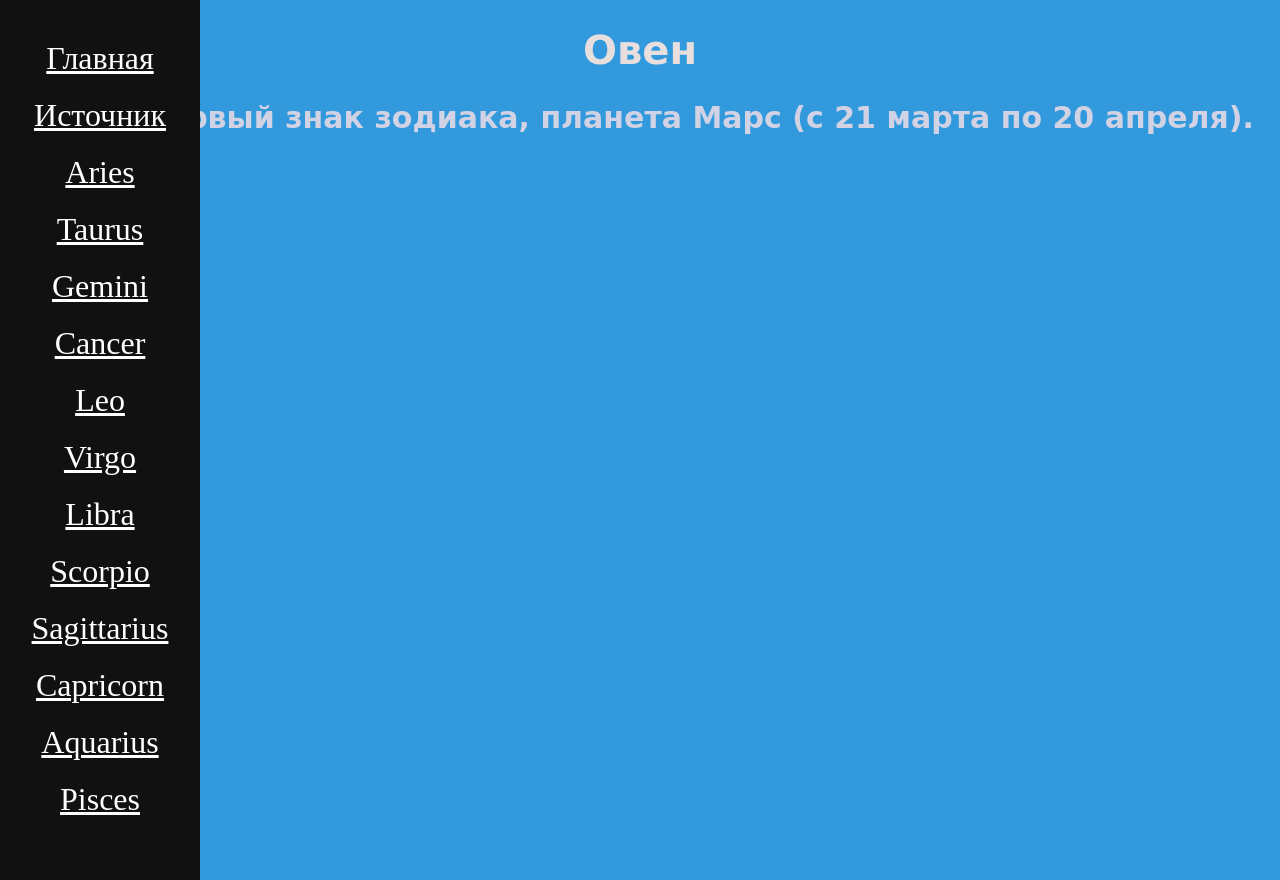
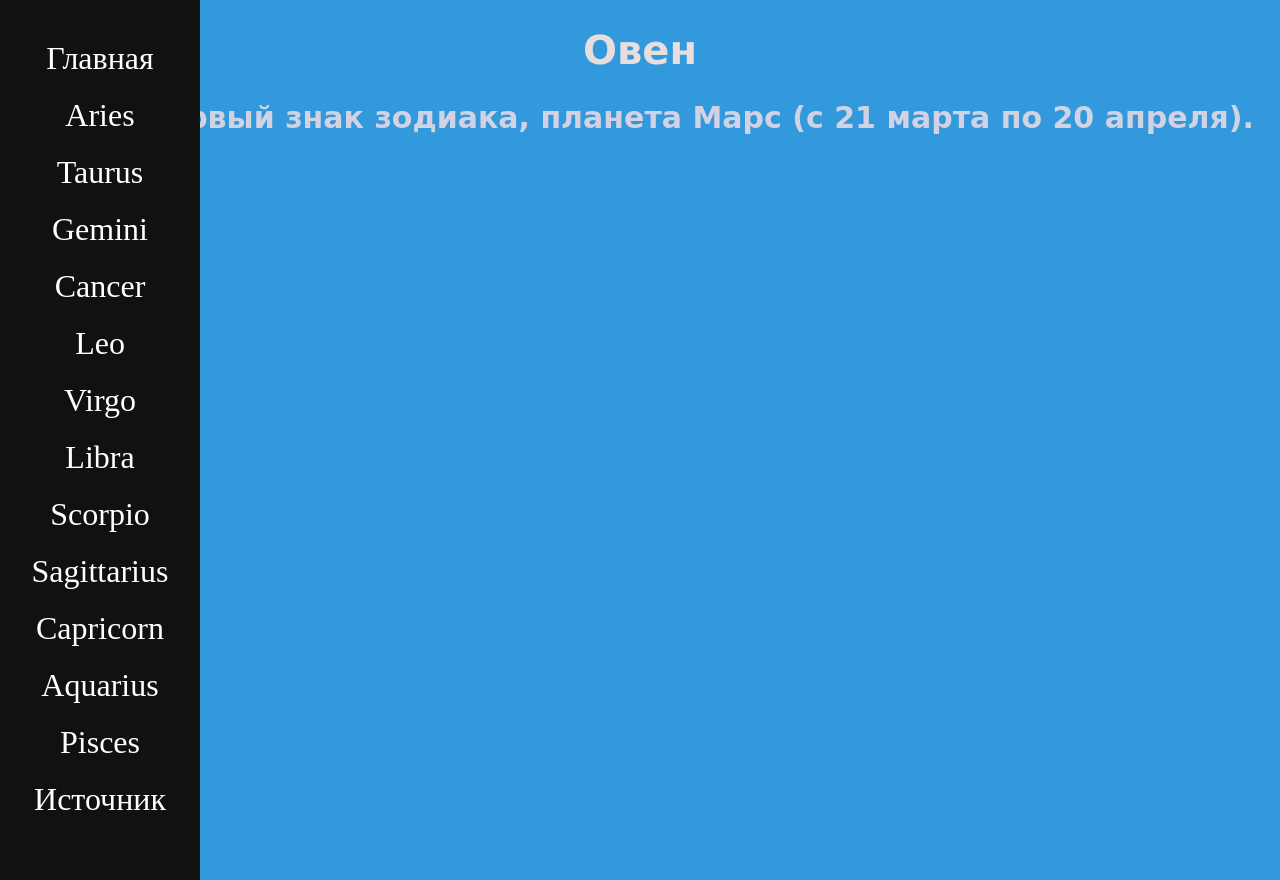
Before and after one commit to ArturZhukovets/horoscope, a Django app: page /horoscope/aries/ in a window 1280 px wide. Run offline with Django 4.2, Linux system fonts and the light colour scheme.

Commit message:
apd 20:39

```diff
--- a/horoscope/templates/horoscope/info_zodiac.html
+++ b/horoscope/templates/horoscope/info_zodiac.html
@@ -15,6 +15,3 @@
     {% endif %}
 
 {% endblock %}
-
-</body>
-</html>
--- a/horoscope/templates/includes/navbar.html
+++ b/horoscope/templates/includes/navbar.html
@@ -2,8 +2,9 @@
 
 <nav>
     <a href="{% url 'horoscope-index' %}">Главная</a>
-    <a href="https://www.homeenglish.ru/OtherGoroscop">Источник</a>
+
     {% for zodiac in zodiacs %}
     <a href="{% url 'horoscope-name' sign_zodiac=zodiac %}">{{ zodiac|title}}</a>
     {% endfor %}
+    <a href="https://www.homeenglish.ru/OtherGoroscop">Источник</a>
 </nav>
--- a/horoscope/views.py
+++ b/horoscope/views.py
@@ -101,6 +101,7 @@ def get_info_about_zodiac_sign(request, sign_zodiac: str):
                   context=data)  # Через аргумент context я передаю данные в виде словаря
 
 
+
 def get_info_about_zodiac_sign_by_number(request, sign_zodiac: int):
     """Здесь создаётся функция, которая редиректит запрос в строке юрла. Мы вводим номер знака зодиака и нас
     редиректит на значение этого номера по индексу"""
--- a/static/css/base.css
+++ b/static/css/base.css
@@ -23,6 +23,7 @@ nav a {
     display: block;
     font-size: 2rem;
     margin: 20px;
+    text-decoration: none;
 }
 
 nav a:hover, ul a:active {
```
